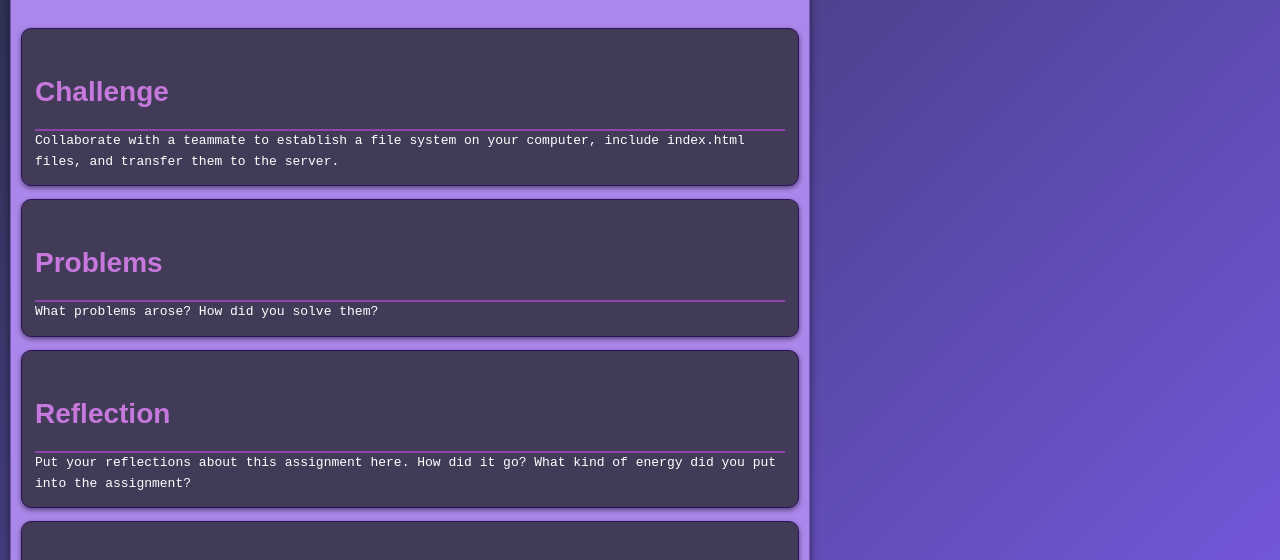
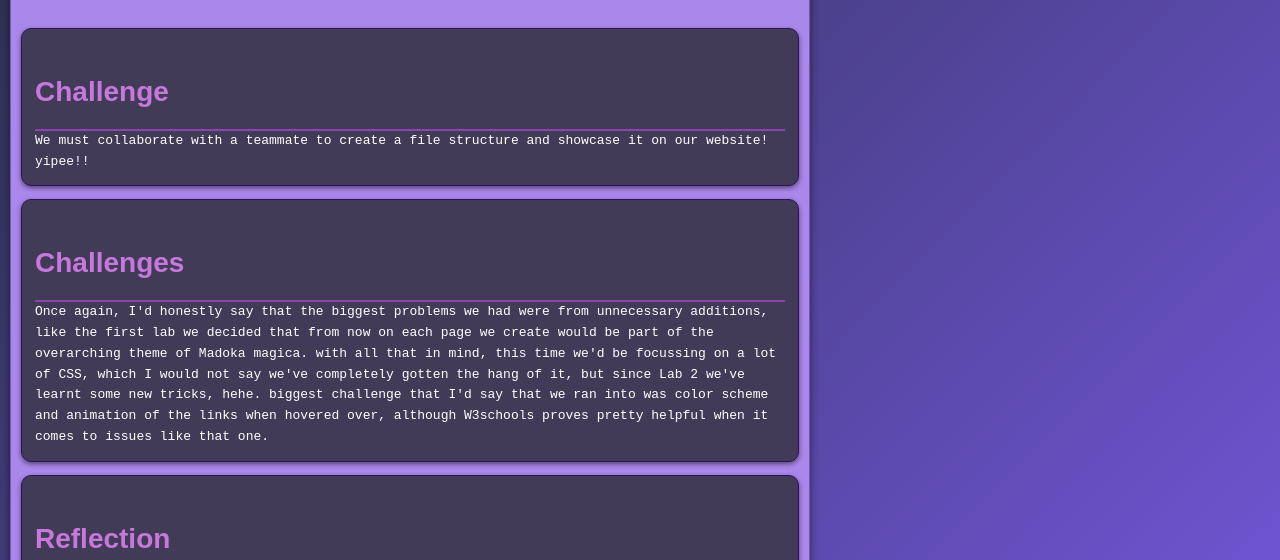
Before and after one commit to cypressberry/cst25, a plain HTML site: page lab3/index.html in a window 1280 px wide. Shown: the part 161-721 px from the top of the page. Drawn offline with nearby package versions, Linux system fonts and the light colour scheme.

Commit message:
changing some things!

```diff
--- a/lab3/index.html
+++ b/lab3/index.html
@@ -26,20 +26,21 @@
 			<h1>Lab 3 - File Structure and File Transfer</h1>
 			<div class="minor-section">
 					<h2>Challenge</h2>
-					<p>Collaborate with a teammate to establish a file system on your computer, include index.html files, and transfer them to the server.</p>
+					<p>We must collaborate with a teammate to create a file structure and showcase it on our website! yipee!!</p>
 			</div>
 			<div class="minor-section">
-					<h2>Problems</h2>
-					<p>What problems arose? How did you solve them? </p>
+					<h2>Challenges</h2>
+					<p>Once again, I'd honestly say that the biggest problems we had were from unnecessary additions, like the first lab we decided that from now on each page we create would be part of the overarching theme of Madoka magica. with all that in mind, this time we'd be focussing on a lot of CSS, which I would not say we've completely gotten the hang of it, but since Lab 2 we've learnt some new tricks, hehe. biggest challenge that I'd say that we ran into was color scheme and animation of the links when hovered over, although W3schools proves pretty helpful when it comes to issues like that one.</p>
 			</div>
 
 			<div class="minor-section">
 					<h2>Reflection</h2>
-					<p>Put your reflections about this assignment here. How did it go? What kind of energy did you put into the assignment? </p>
+					<p> The first assignment was 100x harder, but that was likely because it was 1. our first time working together, 2. a super mega learning process(Carly has never even tried to build a website before..)and 3. CSS is pretty easy once you get a basic understanding of the going ons. </p>
 			</div>
 
 			<div class="minor-section">
 					<h2>Results</h2>
+					<p>Here's the BEAUTIFUL results!</p>
 					<div id="output"></div>
 					<img src="./img/art101sc.png"width="350" height="350"/>
 
```
Also changed, not shown: index.html (+4 -1 lines).
